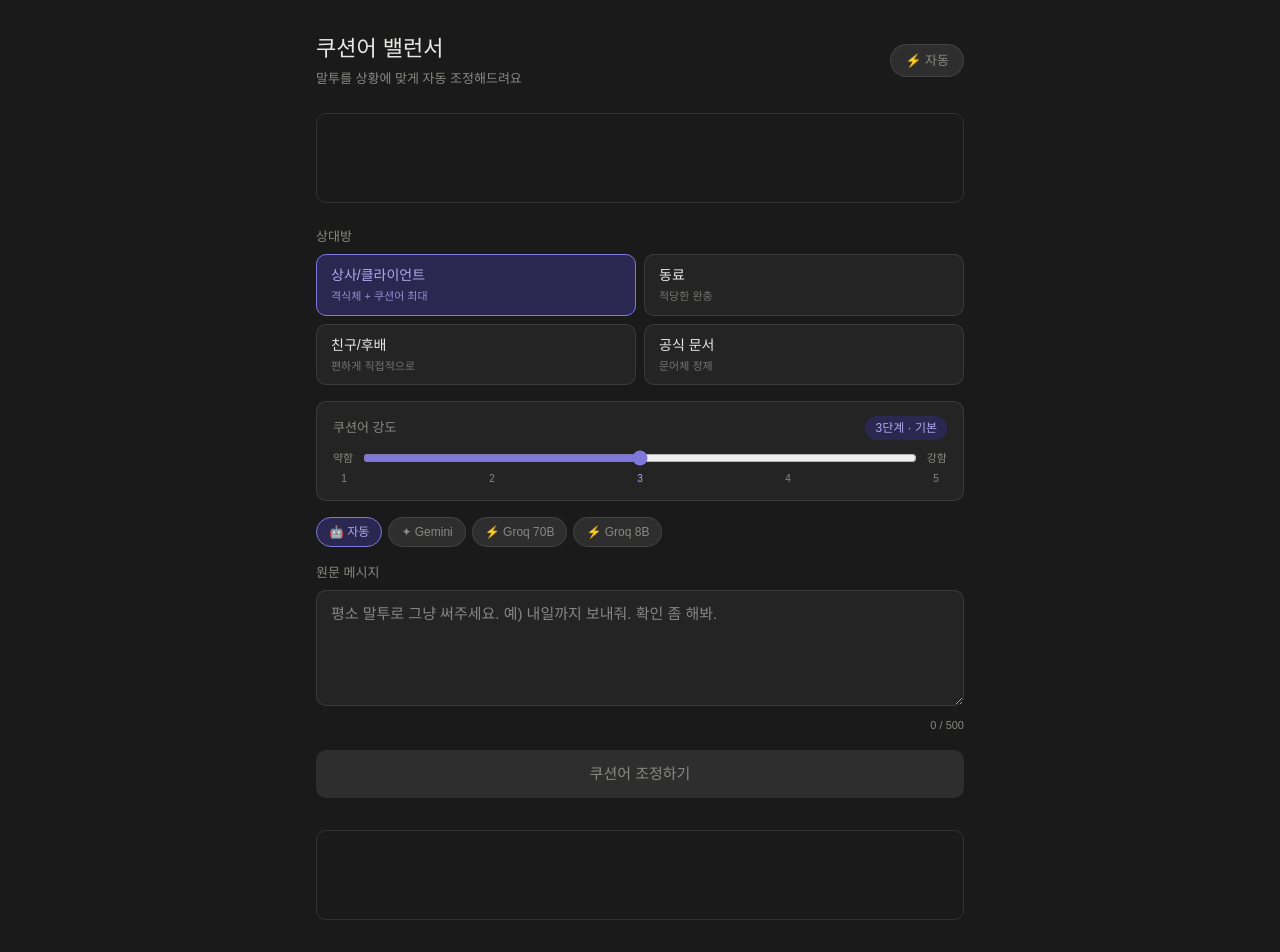
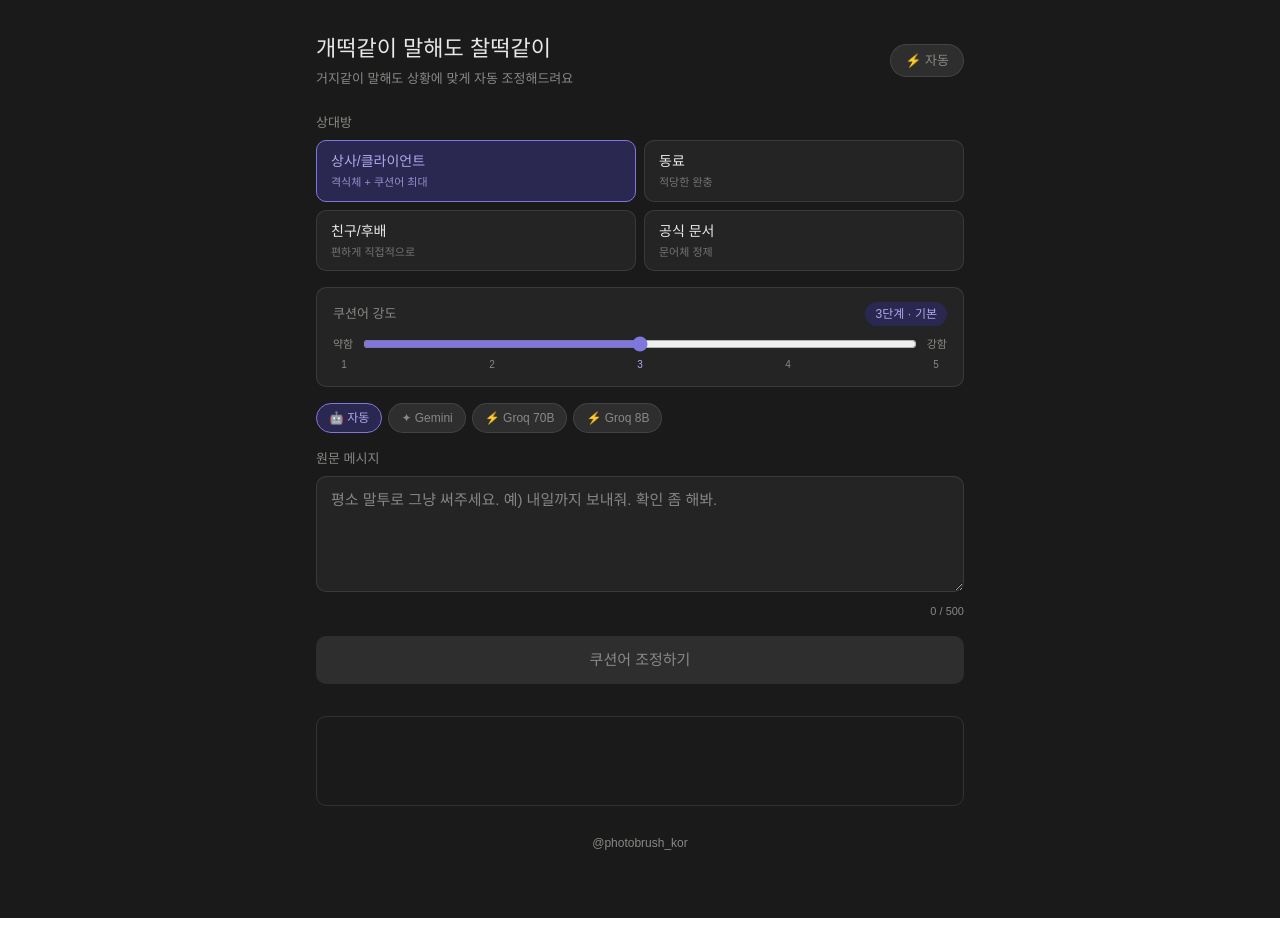
Before and after one commit to korphotobrush/cushion, a Next.js app: page / in a window 1280 px wide. Shown: the top 952 px of the page. After the commit the page ends 918 px from the top, so only its background shows below. Built offline with nearby package versions, Linux system fonts and the light colour scheme.

Commit message:
update UI and title

```diff
--- a/app/layout.tsx
+++ b/app/layout.tsx
@@ -1,33 +1,27 @@
 import type { Metadata } from "next";
-import { Geist, Geist_Mono } from "next/font/google";
 import "./globals.css";
 
-const geistSans = Geist({
-  variable: "--font-geist-sans",
-  subsets: ["latin"],
-});
-
-const geistMono = Geist_Mono({
-  variable: "--font-geist-mono",
-  subsets: ["latin"],
-});
 
 export const metadata: Metadata = {
-  title: "Create Next App",
-  description: "Generated by create next app",
+  title: "개떡같이 말해도 찰떡같이",
+  description: "거지같이 말해도 상황에 맞게 자동 조정해드려요",
 };
 
 export default function RootLayout({
   children,
-}: Readonly<{
+}: {
   children: React.ReactNode;
-}>) {
+}) {
   return (
-    <html
-      lang="en"
-      className={`${geistSans.variable} ${geistMono.variable} h-full antialiased`}
-    >
-      <body className="min-h-full flex flex-col">{children}</body>
+    <html lang="ko">
+      <head>
+        <script
+          async
+          src="https://pagead2.googlesyndication.com/pagead/js/adsbygoogle.js?client=ca-pub-5549051245996079"
+          crossOrigin="anonymous"
+        />
+      </head>
+      <body>{children}</body>
     </html>
   );
 }
--- a/app/page.tsx
+++ b/app/page.tsx
@@ -123,8 +123,8 @@ export default function Home() {
         {/* Header */}
         <div style={{ display: "flex", alignItems: "center", justifyContent: "space-between", marginBottom: "1.5rem" }}>
           <div>
-            <h1 style={{ fontSize: 22, fontWeight: 500, margin: 0, color: txt }}>쿠션어 밸런서</h1>
-            <p style={{ fontSize: 13, color: txt2, margin: "4px 0 0" }}>말투를 상황에 맞게 자동 조정해드려요</p>
+            <h1 style={{ fontSize: 22, fontWeight: 500, margin: 0, color: txt }}>개떡같이 말해도 찰떡같이</h1>
+            <p style={{ fontSize: 13, color: txt2, margin: "4px 0 0" }}>거지같이 말해도 상황에 맞게 자동 조정해드려요</p>
           </div>
           <button onClick={toggle} style={{
             background: surface2, border: `0.5px solid ${border}`, borderRadius: 20,
@@ -133,9 +133,6 @@ export default function Home() {
             {manual ? (dark ? "🌙 다크" : "☀️ 라이트") : "⚡ 자동"}
           </button>
         </div>
-
-        {/* 상단 광고 */}
-        {adBox("0")}
 
         {/* 상대방 선택 */}
         <div style={{ marginTop: "1.5rem", marginBottom: "1rem" }}>
@@ -386,6 +383,18 @@ export default function Home() {
         {/* 하단 광고 */}
         {adBox("2rem")}
 
+        {/* 인스타그램 */}
+        <div style={{ textAlign: "center", marginTop: "1.5rem" }}>
+          <a
+            href="https://instagram.com/photobrush_kor"
+            target="_blank"
+            rel="noopener noreferrer"
+            style={{ fontSize: 12, color: txt2, textDecoration: "none" }}
+          >
+            @photobrush_kor
+          </a>
+        </div>
+
       </div>
     </div>
   );
```
